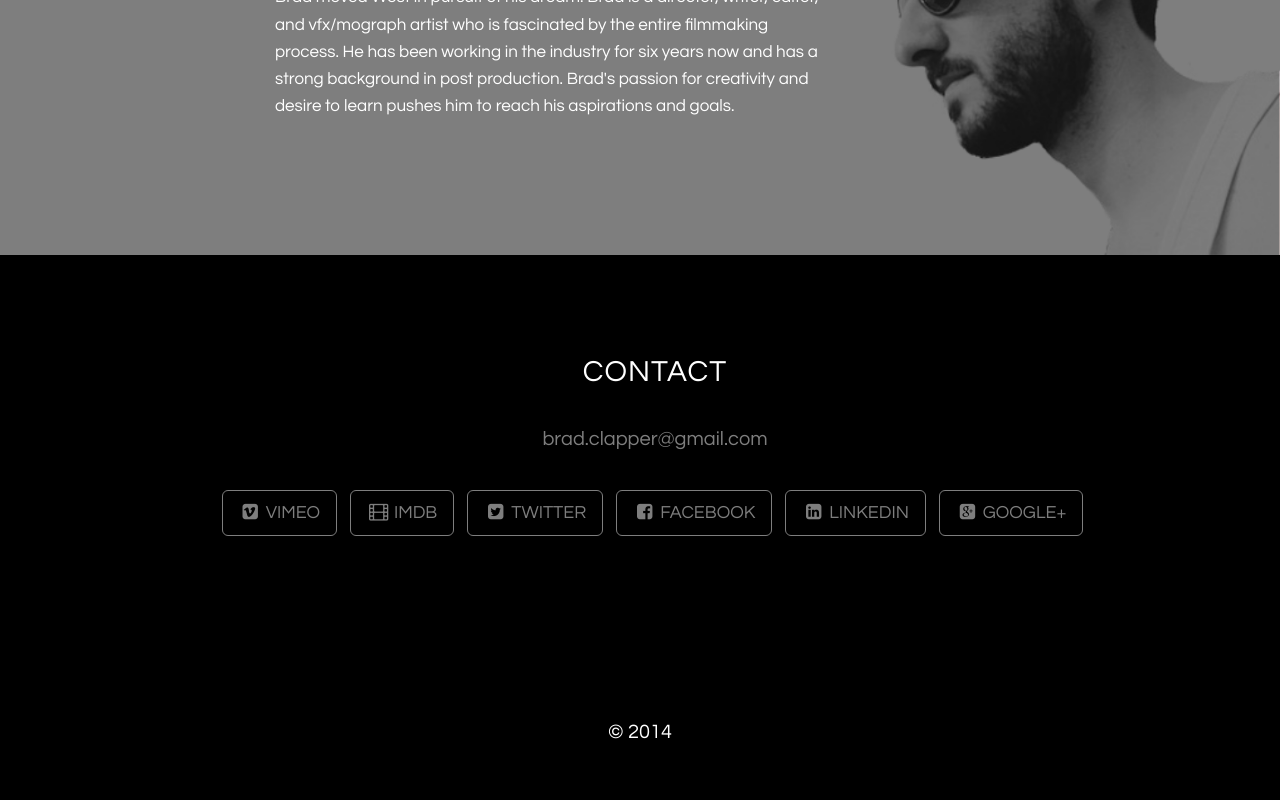
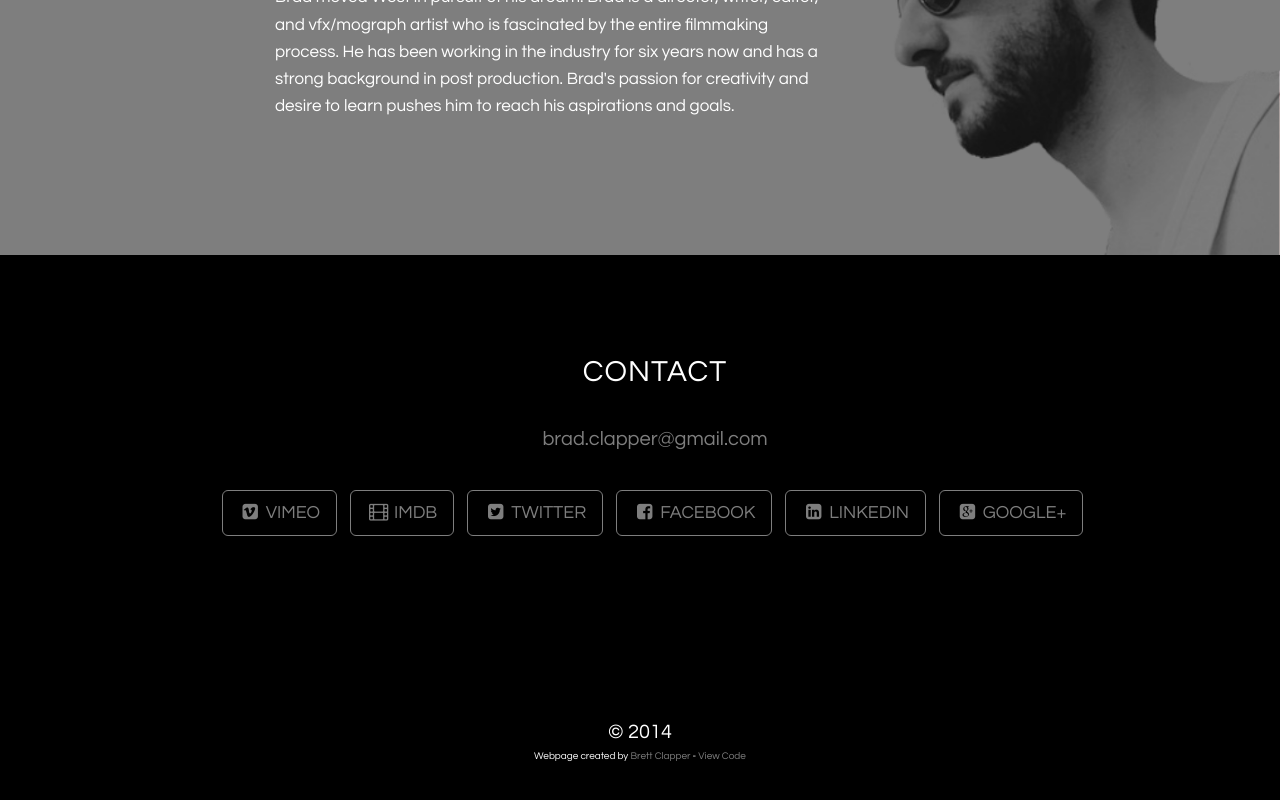
Before and after one commit to baclap/bradclapper.com, a plain HTML site: page index.html in a window 1280 px wide. Shown: the part 1696-2496 px from the top of the page. Drawn offline with Linux system fonts and the light colour scheme; a web font is replaced by a local one.

Commit message:
Modify webpage footer and tweak README file

```diff
--- a/index.html
+++ b/index.html
@@ -206,6 +206,7 @@
     <footer>
         <div class="container content-section text-center">
             <p>&copy; 2014</p>
+            <p class="fine-print">Webpage created by <a href="http://brettclapper.com">Brett Clapper</a> - <a href="https://github.com/baclap/bradclapper.com">View Code</a></p>
         </div>
     </footer>
 
--- a/less/grayscale.less
+++ b/less/grayscale.less
@@ -483,6 +483,9 @@ footer {
     p {
         margin: 0;
     }
+    .fine-print {
+      font-size:10px;
+    }
 }
 
 ::-moz-selection {
```
Also changed, not shown: README.md, css/grayscale.css.
